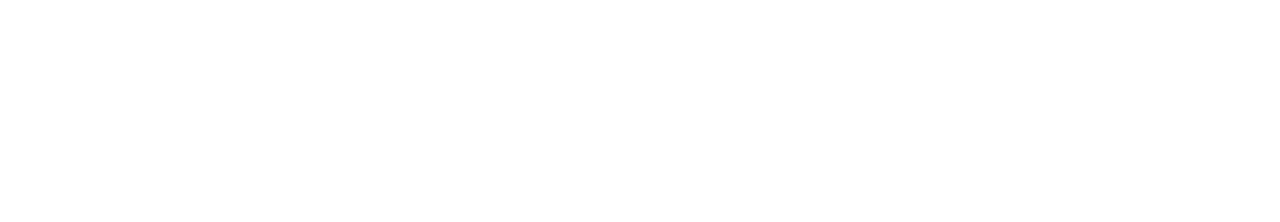
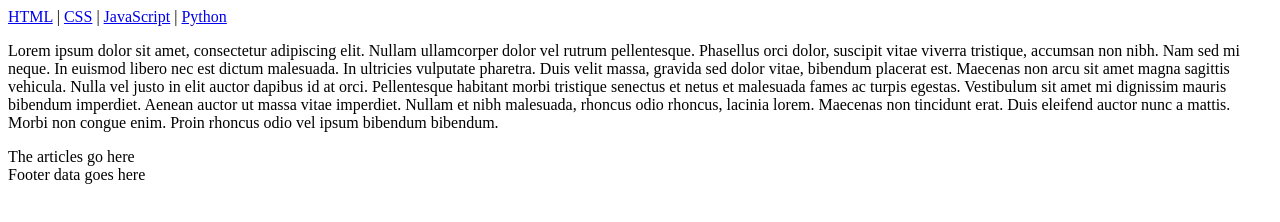
Before and after one commit to kmburke0330/HomePageProject, a plain HTML site: page index.html in a window 1280 px wide. Drawn offline with Linux system fonts and the light colour scheme.

Commit message:
Updated Changes to body

```diff
--- a/index.html
+++ b/index.html
@@ -1,5 +1,34 @@
-<html>
-    <body>
+<!doctype html>
 
-    </body>
+<html lang="en">
+<head>
+  <meta charset="utf-8">
+
+  <title>HomePageProject</title>
+  <meta name="description" content="Project to make a home page">
+  <meta name="author" content="Kerry Burke">
+
+  <link rel="stylesheet" href="css/styles.css">
+
+</head>
+
+<body>
+    <nav>
+        <a href="/html/">HTML</a> |
+        <a href="/css/">CSS</a> |
+        <a href="/js/">JavaScript</a> |
+        <a href="/python/">Python</a>
+    </nav>
+    <div>
+        <p>
+            Lorem ipsum dolor sit amet, consectetur adipiscing elit. Nullam ullamcorper dolor vel rutrum pellentesque. Phasellus orci dolor, suscipit vitae viverra tristique, accumsan non nibh. Nam sed mi neque. In euismod libero nec est dictum malesuada. In ultricies vulputate pharetra. Duis velit massa, gravida sed dolor vitae, bibendum placerat est. Maecenas non arcu sit amet magna sagittis vehicula. Nulla vel justo in elit auctor dapibus id at orci. Pellentesque habitant morbi tristique senectus et netus et malesuada fames ac turpis egestas. Vestibulum sit amet mi dignissim mauris bibendum imperdiet. Aenean auctor ut massa vitae imperdiet. Nullam et nibh malesuada, rhoncus odio rhoncus, lacinia lorem. Maecenas non tincidunt erat. Duis eleifend auctor nunc a mattis. Morbi non congue enim. Proin rhoncus odio vel ipsum bibendum bibendum.
+        </p>
+    </div>
+    <div>
+        The articles go here
+    </div>
+    <footer>
+        Footer data goes here
+    </footer>
+</body>
 </html>
```
Also changed, not shown: css/styles.css (added).
